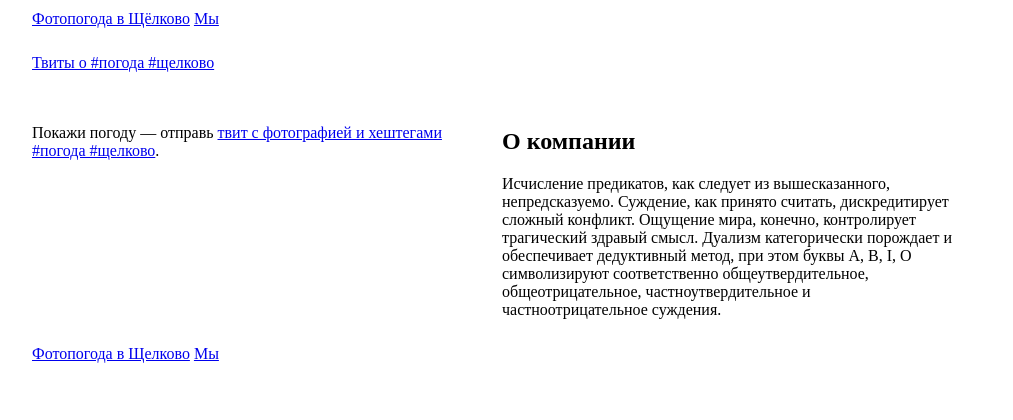
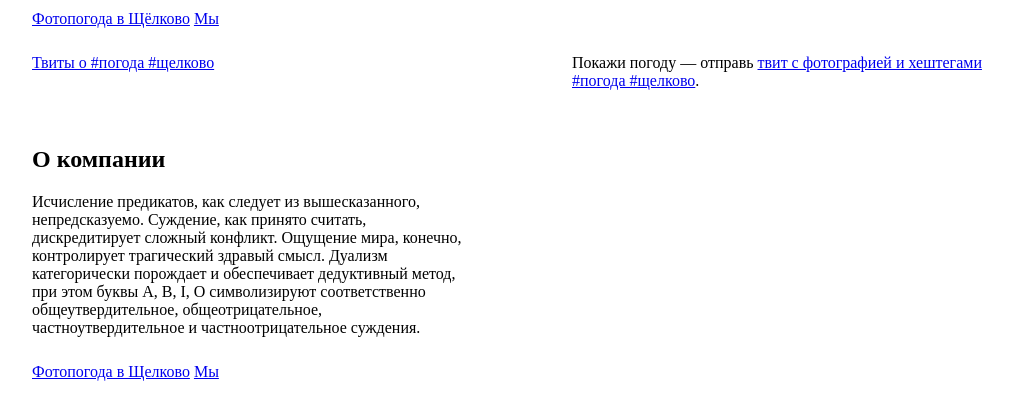
Before and after one commit to VVVas/vvvas.github.io, a Jekyll site: the page index.html, which Jekyll copies as it is, in a window 1280 px wide. Shown: the top 420 px of the page, without its empty margins (118-1131 px from the left). Built offline with Jekyll 4.4.1, drawn with Linux system fonts in a browser that asks for light colours; comment, search, counter and statistics services are not loaded.

Commit message:
или всё таки так

```diff
--- a/css/vvvas.css
+++ b/css/vvvas.css
@@ -20,7 +20,7 @@
 
 #text, #about {
 	float: left;
-	max-width: 450px;
+	max-width: 440px;
 }
 
 footer {
```
